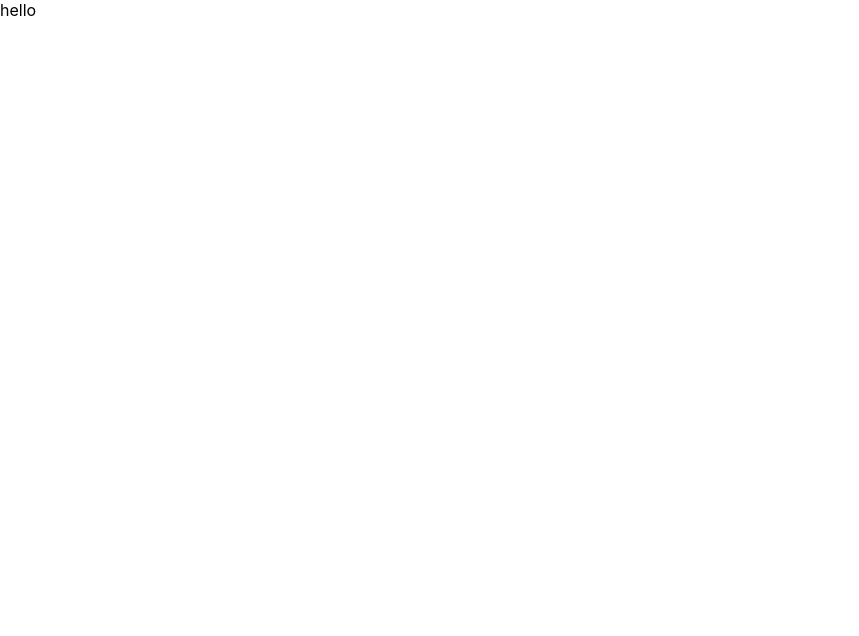
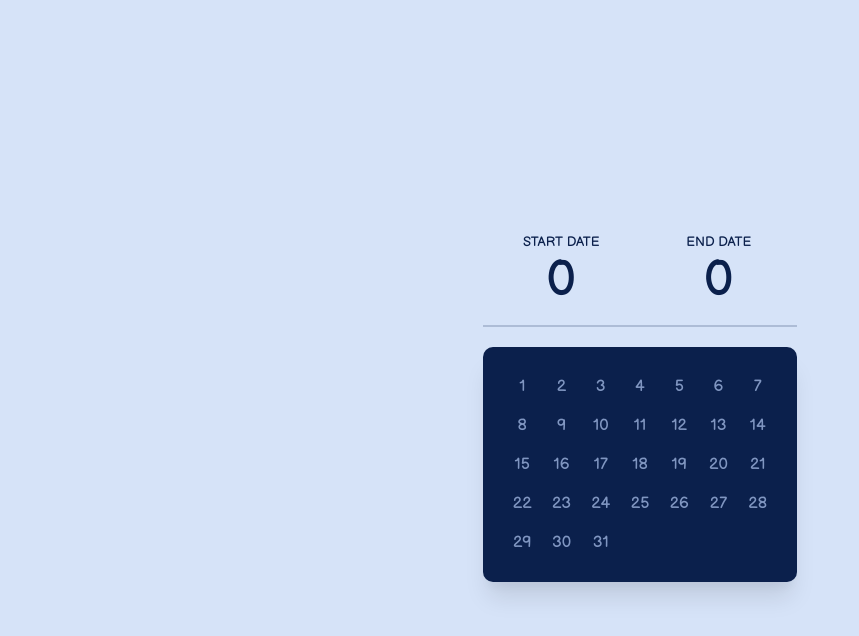
Before and after one commit to aliaksandrsen/calendar-picker, a React (Create React App) app: page / in a window 1280 px wide. Shown: the top 636 px of the page, without its empty margins (0-859 px from the left). Built offline with nearby package versions, Linux system fonts and the light colour scheme.

Commit message:
add start layout

```diff
--- /dev/null
+++ b/src/App.css
@@ -0,0 +1,68 @@
+@import url("https://fonts.googleapis.com/css2?family=Balsamiq+Sans&display=swap");
+
+* {
+  padding: 0;
+  margin: 0;
+}
+
+body {
+  font-family: "Balsamiq Sans", cursive !important;
+  background: #d6e3f8;
+  min-height: 100vh;
+  display: flex;
+  flex-direction: column;
+  align-items: center;
+  justify-content: center;
+}
+
+button {
+  font-family: "Balsamiq Sans", cursive !important;
+}
+
+.date-chooser {
+  display: flex;
+  margin-bottom: 20px;
+}
+
+.date-chooser-button {
+  color: #0b204c;
+  text-transform: uppercase;
+  flex: 1;
+  padding: 15px;
+  background: none;
+  cursor: pointer;
+  border: none;
+  border-bottom: 2px solid rgba(11, 32, 76, 0.2);
+  outline: none;
+}
+
+.date-chooser-button span {
+  display: block;
+  min-height: 60px;
+  font-size: 50px;
+}
+
+.calendar {
+  max-width: 400px;
+  border-radius: 10px;
+  display: grid;
+  grid-template-columns: repeat(7, 1fr);
+  box-shadow: 0 20px 25px -5px rgba(0, 0, 0, 0.1),
+    0 10px 10px -5px rgba(0, 0, 0, 0.04);
+  background: #0b204c;
+  color: #fff;
+  padding: 20px;
+}
+
+.calendar-day {
+  display: flex;
+  align-items: center;
+  justify-content: center;
+  padding: 10px;
+  transition: 0.3s ease background;
+  border: none;
+  outline: none;
+  cursor: pointer;
+  color: #8096c1;
+  background: none;
+}
--- a/src/App.js
+++ b/src/App.js
@@ -1,5 +1,27 @@
-const App = () => {
-  return <div> hello</div>;
+import React from "react";
+import "./App.css";
+
+const calendarDates = Array(31)
+  .fill(0)
+  .map((e, i) => i);
+
+export const App = () => {
+  return (
+    <>
+      <div className="date-chooser">
+        <button className="date-chooser-button">
+          Start Date <span>0</span>
+        </button>
+        <button className="date-chooser-button">
+          End Date <span>0</span>
+        </button>
+      </div>
+
+      <div className="calendar">
+        {calendarDates.map((day, index) => {
+          return <div className="calendar-day">{day + 1}</div>;
+        })}
+      </div>
+    </>
+  );
 };
-
-export default App;
--- a/src/index.js
+++ b/src/index.js
@@ -1,7 +1,7 @@
 import React from "react";
 import ReactDOM from "react-dom";
 import "./index.css";
-import App from "./App";
+import { App } from "./App";
 
 ReactDOM.render(
   <React.StrictMode>
```
